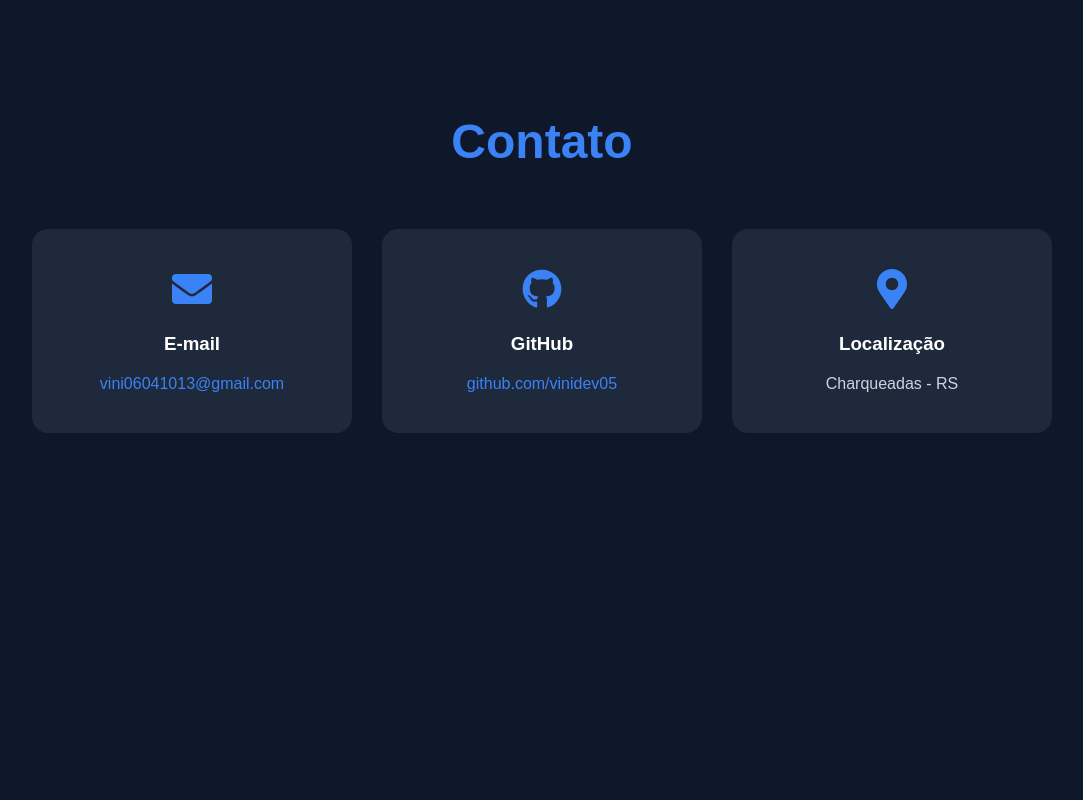
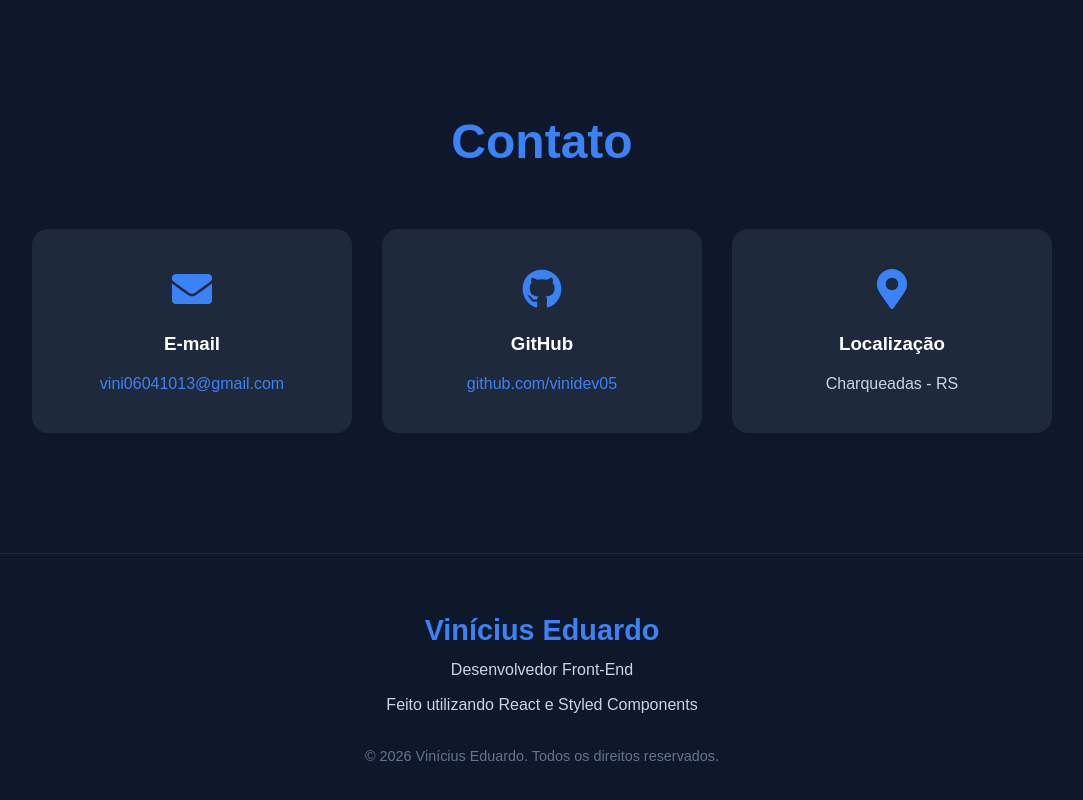
Before and after one commit to vinidev05/portifolio-vinicius_machado, a React (Vite) app: page / in a window 1280 px wide. Shown: the part 3945-4745 px from the top of the page, without its empty margins (98-1181 px from the left). Before the commit the page ends 4498 px from the top, so only its background shows below. Built offline with nearby package versions, Linux system fonts and the light colour scheme.

Commit message:
feat: adiciona rodapé do portifólio

```diff
--- a/src/App.jsx
+++ b/src/App.jsx
@@ -4,6 +4,7 @@ import About from "./components/About";
 import Skills from "./components/Skills";
 import Projects from "./components/Projects"
 import Contact from "./components/Contact"
+import Footer from "./components/Footer"
 
 function App() {
   return (
@@ -14,6 +15,7 @@ function App() {
       <Skills />
       <Projects/>
       <Contact/>
+      <Footer/>
     </>
   );
 }
--- a/src/components/Footer/index.jsx
+++ b/src/components/Footer/index.jsx
@@ -0,0 +1,29 @@
+import {
+  Container,
+  Name,
+  Text,
+  Copyright,
+} from "./styles";
+
+const Footer = () => {
+  return (
+    <Container>
+      <Name>Vinícius Eduardo</Name>
+
+      <Text>
+        Desenvolvedor Front-End
+      </Text>
+
+      <Text>
+        Feito utilizando React e Styled Components
+      </Text>
+
+      <Copyright>
+        © {new Date().getFullYear()} Vinícius Eduardo.
+        Todos os direitos reservados.
+      </Copyright>
+    </Container>
+  );
+};
+
+export default Footer;
--- a/src/components/Footer/styles.js
+++ b/src/components/Footer/styles.js
@@ -0,0 +1,26 @@
+import styled from "styled-components";
+
+export const Container = styled.footer`
+  background: #0f172a;
+  padding: 60px 8%;
+  text-align: center;
+  border-top: 1px solid rgba(255, 255, 255, 0.08);
+`;
+
+export const Name = styled.h3`
+  color: #3b82f6;
+  font-size: 1.8rem;
+  margin-bottom: 10px;
+`;
+
+export const Text = styled.p`
+  color: #cbd5e1;
+  margin-bottom: 10px;
+  line-height: 1.6;
+`;
+
+export const Copyright = styled.p`
+  margin-top: 30px;
+  color: #64748b;
+  font-size: .9rem;
+`;
```
